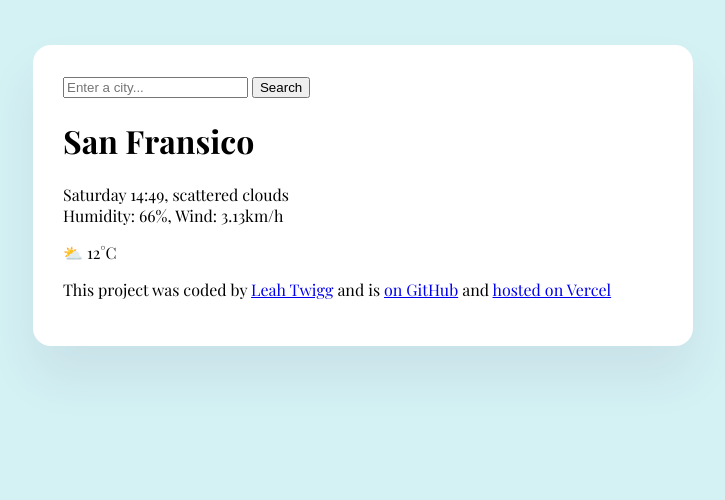
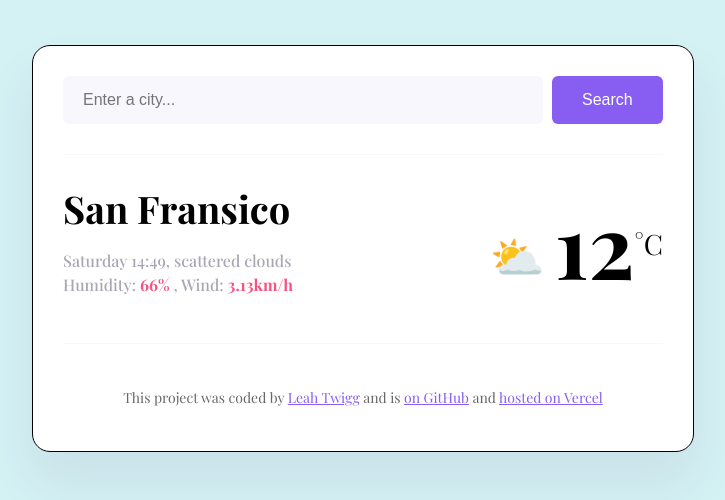
Before and after one commit to lea-bee/weather-project, a website built with Parcel: page index.html in a window 1280 px wide. Shown: the whole page, without its empty margins (277-1002 px from the left). Built offline with nearby package versions, Linux system fonts and the light colour scheme.

Commit message:
Added basic CSS

```diff
--- a/index.html
+++ b/index.html
@@ -15,22 +15,33 @@
   <body>
     <div class="weather-app">
       <header>
-        <form>
-          <input type="search" placeholder="Enter a city..." required />
-          <input type="submit" value="Search" />
+        <form class="search-form">
+          <input
+            type="search"
+            placeholder="Enter a city..."
+            required
+            class="search-form-input"
+          />
+          <input type="submit" value="Search" class="search-form-button" />
         </form>
       </header>
 
       <main>
-        <div>
-          <h1>San Fransico</h1>
-          <p>
-            Saturday 14:49, scattered clouds
-            <br />
-            Humidity: 66%, Wind: 3.13km/h
-          </p>
+        <div class="weather-app-data">
+          <div>
+            <h1 class="weather-app-city">San Fransico</h1>
+            <p class="weather-app-details">
+              Saturday 14:49, scattered clouds
+              <br />
+              Humidity: <strong>66%</strong> , Wind: <strong>3.13km/h</strong>
+            </p>
+          </div>
+          <div class="weather-app-temperature-container">
+            <div class="weather-app-icon">⛅</div>
+            <div class="weather-app-temperature">12</div>
+            <div class="weather-app-unit">&deg;C</div>
+          </div>
         </div>
-        <div>⛅ 12&deg;C</div>
       </main>
       <footer>
         <p>
--- a/src/styles.css
+++ b/src/styles.css
@@ -2,8 +2,13 @@ body {
   background-color: #d4f1f4;
   font-family: "Playfair Display", serif;
   /*font-family: "Roboto", sans-serif;
-  /*font-family: "Libre Baskerville", serif;*/
+  font-family: "Libre Baskerville", serif;*/
 }
+
+a {
+  color: #885df1;
+}
+
 .weather-app {
   background: white;
   max-width: 600px;
@@ -11,4 +16,84 @@ body {
   padding: 30px;
   box-shadow: 0 30px 50px rgba(65, 50, 100, 0.08);
   border-radius: 18px;
+  border: 1px solid black;
 }
+
+header {
+  border-bottom: 1px solid #f9f7fe;
+  padding: 0 0 30px 0;
+}
+
+.search-form-input {
+  background-color: #f9f7fe;
+  border: none;
+  border-radius: 6px;
+  width: 80%;
+  font-size: 16px;
+  padding: 15px 20px;
+}
+
+.search-form-button {
+  background: #885df1;
+  padding: 15px 30px;
+  border: none;
+  font-size: 16px;
+  margin-left: 5px;
+  border-radius: 6px;
+  color: white;
+}
+
+main {
+  padding: 30px 0;
+}
+
+.weather-app-data {
+  display: flex;
+  justify-content: space-between;
+}
+
+.weather-app-city {
+  margin: 0;
+  font-size: 38px;
+  line-height: 48px;
+}
+
+.weather-app-details {
+  font-size: 16px;
+  color: rgba(39, 33, 66, 0.4);
+  line-height: 24px;
+  font-weight: 500;
+  /*color: #99005a;*/
+}
+
+.weather-app-details strong {
+  color: #f65282;
+}
+
+.weather-app-temperature-container {
+  display: flex;
+}
+
+.weather-app-icon {
+  font-size: 44px;
+  margin-top: 40px;
+}
+
+.weather-app-temperature {
+  font-size: 88px;
+  margin-left: 10px;
+  font-weight: bold;
+}
+
+.weather-app-unit {
+  margin-top: 40px;
+  font-size: 28px;
+}
+
+footer {
+  border-top: 1px solid #f9f7fe;
+  padding: 30px 0 0 0;
+  text-align: center;
+  font-size: 14px;
+  color: rgba(0, 0, 0, 0.6);
+}
```
